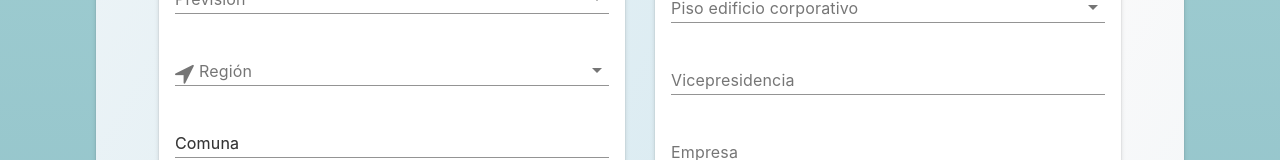
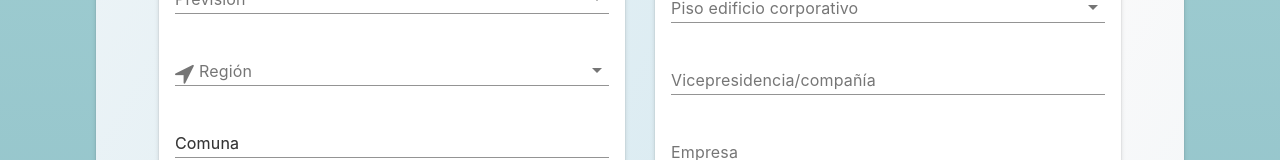
Before and after one commit to cristianrojasn/AMSA_COVID19_form, a Vue app in the folder amsa-form/: page / in a window 1280 px wide. Shown: the part 734-894 px from the top of the page. Built offline with nearby package versions, Linux system fonts and the light colour scheme; what vuefire would draw is missing.

Commit message:
Modif. mensaje VP

```diff
--- a/amsa-form/src/components/PrimeraPag.vue
+++ b/amsa-form/src/components/PrimeraPag.vue
@@ -221,7 +221,7 @@
                         </md-field>
                 <!---------- Seccion VP---------->
                         <md-autocomplete :class="getValidationClass('vicepresidencia')" ref="vicepresidencia" @input="updateVicepresidencia" name="vp" id="vp" v-model="vicepresidencia" :md-options="vicepresidencias" md-dense>
-                        <label>Vicepresidencia</label>
+                        <label>Vicepresidencia/compañía </label>
                         <span
                             class="md-error"
                             v-if="!$v.vicepresidencia.required"
```
